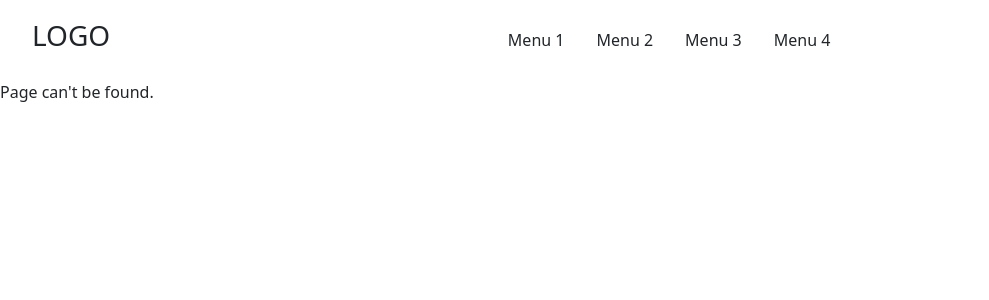
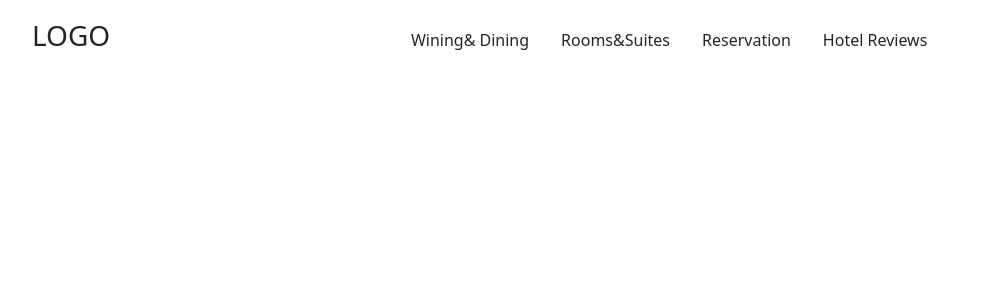
Before and after one commit to PhuongHoang68/MERN-the-sun-hotel, a React (Create React App) app in the folder client/: page /review in a window 1280 px wide. Shown: the top 300 px of the page, without its empty margins (0-989 px from the left). Built offline with nearby package versions, Linux system fonts and the light colour scheme.

Commit message:
modified nav bar

```diff
--- a/client/src/App.js
+++ b/client/src/App.js
@@ -17,6 +17,7 @@ import Room from "./pages/Room";
 import Error from "./pages/Error";
 import Signup from "./pages/Signup";
 import Login from "./pages/Login";
+import Review from "./pages/Review";
 
 const httpLink = createHttpLink({
   uri: 'http://localhost:3001/graphql',
@@ -69,8 +70,8 @@ function App() {
             element={<Reservation/>}
             />
           <Route
-            path="/login"
-            element={<Login/>}
+            path="/review"
+            element={<Review/>}
             />
           <Route
             path="*"
--- a/client/src/components/Header/Header.js
+++ b/client/src/components/Header/Header.js
@@ -1,6 +1,7 @@
 import { useRef } from "react";
 // import { FaBars, FaTimes } from "react-icons/fa";
 import "./Navbar.css";
+import {Link} from "react-router-dom";
 
 const Header = ()=>{
 	const navRef = useRef();
@@ -13,10 +14,10 @@ const Header = ()=>{
 		<header>
 			<h3>LOGO</h3>
 			<nav ref={navRef}>
-				<a href="/#">Menu 1</a>
-				<a href="/#">Menu 2</a>
-				<a href="/#">Menu 3</a>
-				<a href="/#">Menu 4</a>
+				<Link to="/dining">Wining& Dining</Link>
+				<Link to="/rooms">Rooms&Suites</Link>
+				<Link to="/reservations">Reservation</Link>
+				<Link to="/review">Hotel Reviews</Link>
 				<button
 					className="nav-btn nav-close-btn"
 					onClick={showNavbar}>
--- /dev/null
+++ b/client/src/pages/Review.js
@@ -0,0 +1,9 @@
+import React from "react";
+
+const Review = () => {
+    return `
+    `
+};
+
+
+export default Review;
```
